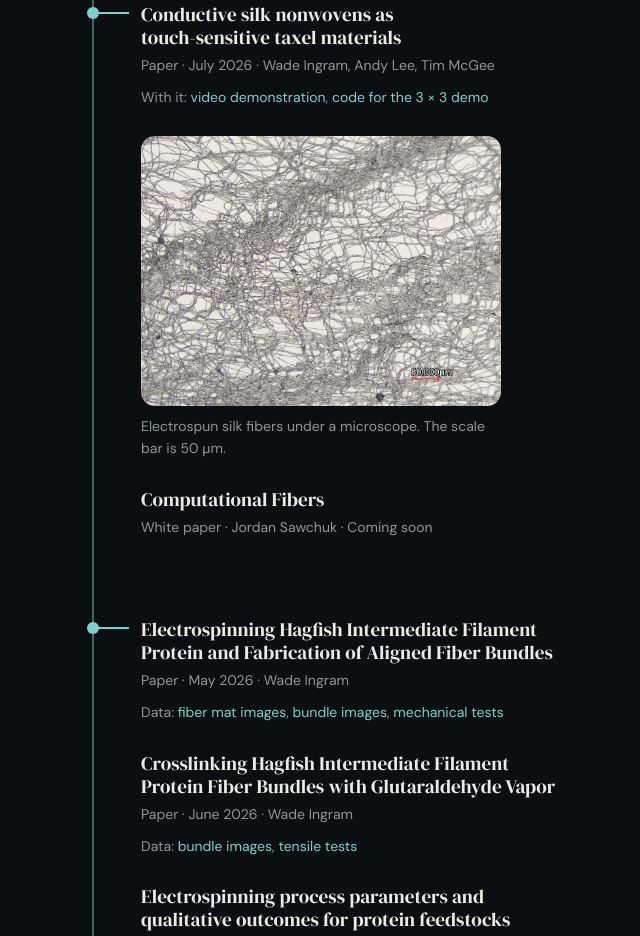
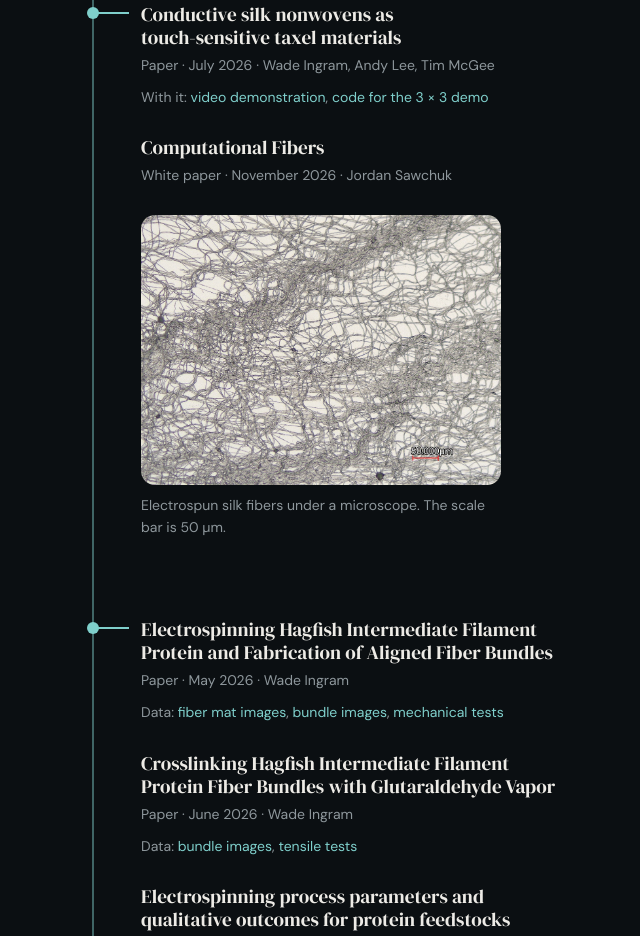
Before and after one commit to Plumeriatiki/impossible-fibers, a plain HTML site: page writing.html in a window 1280 px wide. Shown: the part 832-1768 px from the top of the page, without its empty margins (451-1091 px from the left). Drawn offline with Linux system fonts and the light colour scheme.

Commit message:
Link the Computational Fibers white paper on The Stacks (Writing, Open science, R&D)
Co-Authored-By: Claude Opus 5.5 <noreply@anthropic.com>

```diff
--- a/writing.html
+++ b/writing.html
@@ -63,11 +63,11 @@
               <p class="meta">Paper · July 2026 · Wade Ingram, Andy Lee, Tim McGee</p>
             </a>
             <p class="data">With it: <a href="https://doi.org/10.5281/zenodo.21727837" target="_blank" rel="noopener">video demonstration</a>, <a href="https://doi.org/10.5281/zenodo.21828273" target="_blank" rel="noopener">code for the 3 × 3 demo</a></p>
+            <a class="piece" href="https://thestacks.org/publications/perspective-computational-fibers-white-paper" target="_blank" rel="noopener">
+              <h3>Computational Fibers</h3>
+              <p class="meta">White paper · November 2026 · Jordan Sawchuk</p>
+            </a>
             <figure class="photo"><img src="img/photos/silk-fibers-20x.jpg" alt="Microscope image of a tangle of thin silk fibers"><figcaption>Electrospun silk fibers under a microscope. The scale bar is 50 µm.</figcaption></figure>
-            <div class="piece">
-              <h3>Computational Fibers</h3>
-              <p class="meta">White paper · Jordan Sawchuk · Coming soon</p>
-            </div>
           </div>
         </div>
 
```
Also changed, not shown: open-science.html (+2 -2 lines), projects.html (+1 -1 lines).
